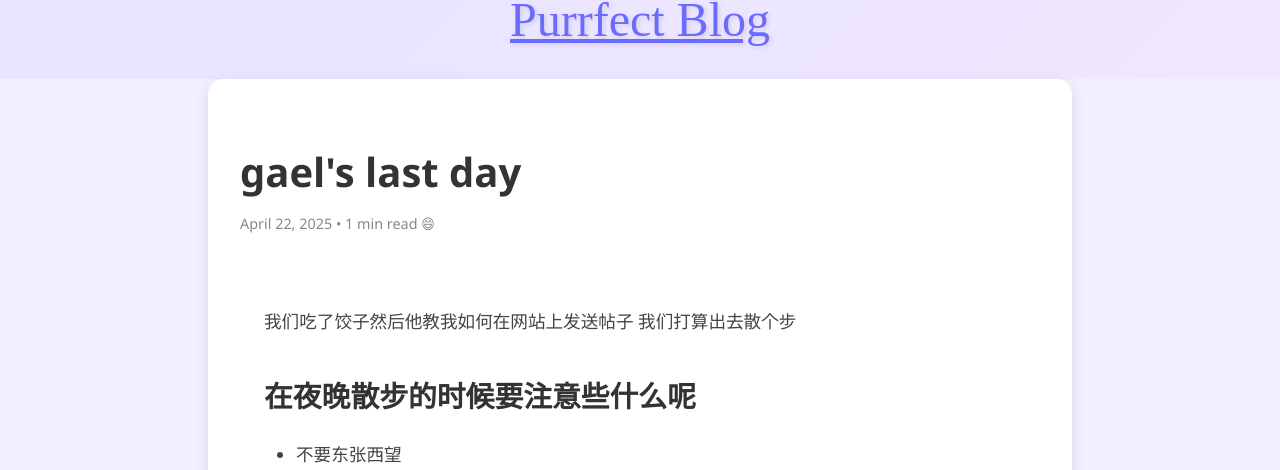
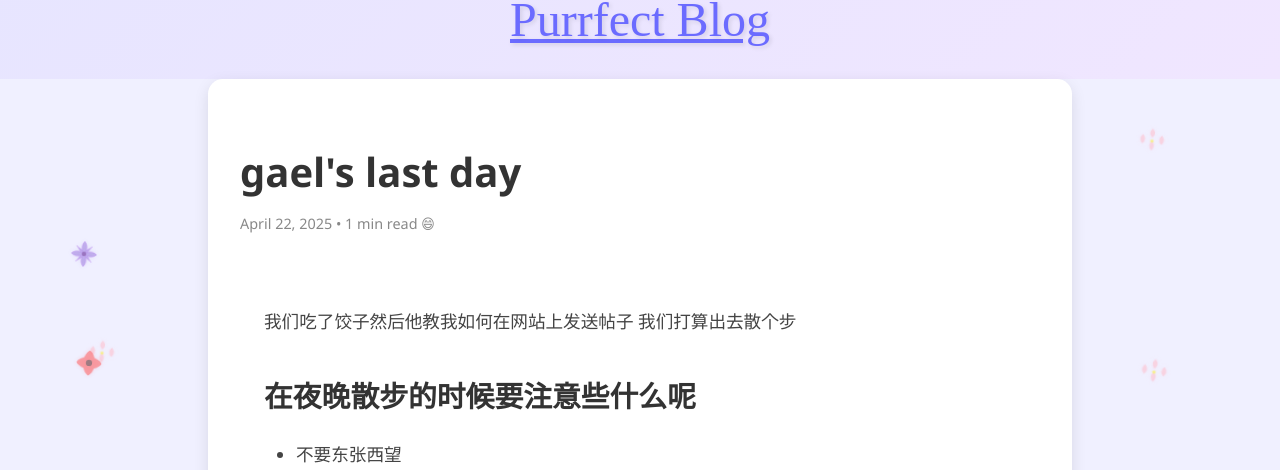
Before and after one commit to booisthebest/booisthebest.github.io, a Jekyll site: the page built from _posts/2025-04-22-gael-last-day.md, in a window 1280 px wide. Shown: the part 340-810 px from the top of the page. Built offline with Jekyll 4.4.1, drawn with Linux system fonts in a browser that asks for light colours.

Commit message:
added flowery background

```diff
--- /dev/null
+++ b/_includes/nature-elements.html
@@ -0,0 +1,92 @@
+<!-- Fern Tree SVG -->
+<div class="fern-container">
+  <svg class="fern" viewBox="0 0 100 200" xmlns="http://www.w3.org/2000/svg">
+    <path class="fern-stem" d="M50,10 Q50,190 50,190" fill="none" stroke="#2d5a27" stroke-width="2"/>
+    <g class="fern-leaves">
+      <path d="M50,20 Q70,25 80,20 Q70,35 50,25" fill="none" stroke="#3a7a34" stroke-width="1.5"/>
+      <path d="M50,40 Q70,45 80,40 Q70,55 50,45" fill="none" stroke="#3a7a34" stroke-width="1.5"/>
+      <path d="M50,60 Q30,65 20,60 Q30,75 50,65" fill="none" stroke="#3a7a34" stroke-width="1.5"/>
+      <path d="M50,80 Q70,85 80,80 Q70,95 50,85" fill="none" stroke="#3a7a34" stroke-width="1.5"/>
+      <path d="M50,100 Q30,105 20,100 Q30,115 50,105" fill="none" stroke="#3a7a34" stroke-width="1.5"/>
+      <path d="M50,120 Q70,125 80,120 Q70,135 50,125" fill="none" stroke="#3a7a34" stroke-width="1.5"/>
+      <path d="M50,140 Q30,145 20,140 Q30,155 50,145" fill="none" stroke="#3a7a34" stroke-width="1.5"/>
+    </g>
+  </svg>
+</div>
+
+<!-- Cherry Blossom SVG -->
+<div class="blossom-container">
+  <svg class="cherry-blossom" viewBox="0 0 50 50" xmlns="http://www.w3.org/2000/svg">
+    <g class="blossom-petals">
+      <path d="M25,10 Q30,15 25,20 Q20,15 25,10" fill="none" stroke="#ffb7c5" stroke-width="1"/>
+      <path d="M15,20 Q20,25 15,30 Q10,25 15,20" fill="none" stroke="#ffb7c5" stroke-width="1"/>
+      <path d="M35,20 Q40,25 35,30 Q30,25 35,20" fill="none" stroke="#ffb7c5" stroke-width="1"/>
+      <path d="M25,30 Q30,35 25,40 Q20,35 25,30" fill="none" stroke="#ffb7c5" stroke-width="1"/>
+    </g>
+    <circle cx="25" cy="25" r="2" fill="none" stroke="#fff000" stroke-width="0.5"/>
+  </svg>
+</div>
+
+<div class="nature-elements">
+  <!-- Templates for different flower types -->
+  <template id="flower-templates">
+    <!-- Cherry Blossom -->
+    <svg class="flower cherry-blossom" viewBox="0 0 20 20">
+      <g class="petals">
+        <path d="M10,2 Q13,5 10,8 Q7,5 10,2" />
+        <path d="M4,6 Q7,9 4,12 Q1,9 4,6" />
+        <path d="M16,6 Q19,9 16,12 Q13,9 16,6" />
+        <path d="M10,10 Q13,13 10,16 Q7,13 10,10" />
+      </g>
+      <circle cx="10" cy="10" r="1" class="center"/>
+    </svg>
+
+    <!-- Daisy -->
+    <svg class="flower daisy" viewBox="0 0 20 20">
+      <g class="petals">
+        <path d="M10,2 L12,8 L10,10 L8,8 Z" />
+        <path d="M2,10 L8,12 L10,10 L8,8 Z" />
+        <path d="M10,18 L12,12 L10,10 L8,12 Z" />
+        <path d="M18,10 L12,12 L10,10 L12,8 Z" />
+        <path d="M4,4 L9,9 L10,10 L8,8 Z" />
+        <path d="M16,4 L11,9 L10,10 L12,8 Z" />
+        <path d="M4,16 L9,11 L10,10 L8,12 Z" />
+        <path d="M16,16 L11,11 L10,10 L12,12 Z" />
+      </g>
+      <circle cx="10" cy="10" r="2" class="center"/>
+    </svg>
+
+    <!-- Wildflower - improved design -->
+    <svg class="flower wildflower" viewBox="0 0 20 20">
+      <g class="petals">
+        <!-- Center petal group -->
+        <path d="M10,2 C12,4 12,8 10,10 C8,8 8,4 10,2" />
+        <path d="M2,10 C4,12 8,12 10,10 C8,8 4,8 2,10" />
+        <path d="M18,10 C16,12 12,12 10,10 C12,8 16,8 18,10" />
+        <path d="M10,18 C8,16 8,12 10,10 C12,12 12,16 10,18" />
+        <!-- Diagonal petals -->
+        <path d="M5,5 C7,7 7,9 10,10 C9,7 7,7 5,5" />
+        <path d="M15,5 C13,7 13,9 10,10 C11,7 13,7 15,5" />
+        <path d="M5,15 C7,13 9,13 10,10 C7,11 7,13 5,15" />
+        <path d="M15,15 C13,13 11,13 10,10 C13,11 13,13 15,15" />
+      </g>
+      <circle cx="10" cy="10" r="1.5" class="center"/>
+    </svg>
+
+    <!-- Poppy -->
+    <svg class="flower poppy" viewBox="0 0 20 20">
+      <g class="petals">
+        <path d="M10,2 C15,5 15,15 10,18 C5,15 5,5 10,2" />
+        <path d="M2,10 C5,15 15,15 18,10 C15,5 5,5 2,10" />
+      </g>
+      <circle cx="10" cy="10" r="2" class="center"/>
+    </svg>
+  </template>
+
+  <!-- Falling Petal Template -->
+  <template id="petal-template">
+    <svg class="falling-petal" viewBox="0 0 10 10">
+      <path d="M5,1 Q7,3 5,5 Q3,3 5,1" />
+    </svg>
+  </template>
+</div>
--- a/_layouts/default.html
+++ b/_layouts/default.html
@@ -17,6 +17,8 @@
     <link rel="stylesheet" href="https://cdnjs.cloudflare.com/ajax/libs/font-awesome/6.4.0/css/all.min.css">
 </head>
 <body>
+    {% include nature-elements.html %}
+
     <header class="site-header">
         <nav>
             <div class="social-links">
@@ -50,5 +52,6 @@
 
     <script src="{{ '/js/cat.js' | relative_url }}"></script>
     <script src="{{ '/js/script.js' | relative_url }}"></script>
+    <script src="{{ '/js/nature.js' | relative_url }}"></script>
 </body>
 </html>
--- /dev/null
+++ b/_sass/_nature.scss
@@ -0,0 +1,319 @@
+// Nature elements styling
+.nature-elements {
+  position: fixed;
+  pointer-events: none;
+  width: 100%;
+  height: 100%;
+  top: 0;
+  left: 0;
+  z-index: -1;
+  overflow: hidden;
+
+  // Create side columns for nature elements
+  &::before,
+  &::after {
+    content: '';
+    position: fixed;
+    top: 0;
+    width: 20vw; // Side column width
+    height: 100vh;
+    pointer-events: none;
+    z-index: -1;
+  }
+
+  &::before {
+    left: 0;
+  }
+
+  &::after {
+    right: 0;
+  }
+}
+
+.tree-container {
+  position: fixed;
+  opacity: 0;
+  transform: translateY(30px);
+  transition: opacity 1.2s ease-out, transform 1.5s ease-out;
+  filter: opacity(0.5);
+
+  &.visible {
+    opacity: 0.5;
+    transform: translateY(0);
+  }
+
+  svg {
+    width: 200px;
+    height: 300px;
+  }
+}
+
+.tree-trunk, .tree-branches path {
+  stroke-dasharray: 1000;
+  stroke-dashoffset: 1000;
+  transition: stroke-dashoffset 2s ease-out;
+}
+
+.visible .tree-trunk,
+.visible .tree-branches path {
+  stroke-dashoffset: 0;
+}
+
+.fern-container, .blossom-container {
+  position: fixed; // Changed from absolute to fixed
+  opacity: 0;
+  transform: translateY(50px);
+  transition: opacity 1.2s ease-out, transform 1.5s ease-out;
+  filter: opacity(0.5); // Added alpha transparency
+
+  &.visible {
+    opacity: 0.5; // Match the filter opacity
+    transform: translateY(0);
+  }
+
+  // Add drawing animation for elements
+  &.visible svg path {
+    stroke-dashoffset: 0;
+  }
+}
+
+.fern {
+  width: 60px;
+  height: 120px;
+
+  .fern-stem,
+  .fern-leaves path {
+    stroke-dasharray: 1000;
+    stroke-dashoffset: 1000;
+    transition: stroke-dashoffset 2s ease-out;
+  }
+
+  .fern-leaves {
+    transform-origin: center;
+    animation: sway 8s ease-in-out infinite;
+  }
+}
+
+.cherry-blossom {
+  width: 20px;
+  height: 20px;
+  position: absolute;
+  opacity: 0;
+  transition: opacity 0.8s ease-out;
+
+  &.active {
+    opacity: 1;
+  }
+
+  path {
+    stroke-dasharray: 100;
+    stroke-dashoffset: 100;
+    transition: stroke-dashoffset 1.5s ease-out;
+    stroke: #ffb7c5;
+    stroke-width: 1;
+  }
+
+  .blossom-petals {
+    transform-origin: center;
+    animation: rotate 10s linear infinite;
+  }
+}
+
+// Position elements on sides only
+@for $i from 1 through 10 {
+  .fern-#{$i} {
+    @if $i % 2 == 0 {
+      left: 5vw;
+    } @else {
+      right: 5vw;
+    }
+    bottom: #{10 + random(70)}vh;
+    transform: scale(#{0.6 + random(5) * 0.1}) rotate(#{random(20) - 10}deg);
+  }
+
+  .blossom-#{$i} {
+    @if $i % 2 == 0 {
+      right: #{5 + random(15)}vw;
+    } @else {
+      left: #{5 + random(15)}vw;
+    }
+    top: #{random(80)}vh;
+    transform: scale(#{0.6 + random(5) * 0.1});
+  }
+}
+
+// Position trees on sides
+@for $i from 1 through 4 {
+  .tree-#{$i} {
+    @if $i % 2 == 0 {
+      right: #{5 + random(10)}vw;
+    } @else {
+      left: #{5 + random(10)}vw;
+    }
+    bottom: #{random(30)}vh;
+    transform: scale(#{0.6 + random(4) * 0.1});
+  }
+}
+
+.falling-petal {
+  position: absolute;
+  width: 10px;
+  height: 10px;
+  pointer-events: none;
+  z-index: -1;
+}
+
+// Animations
+@keyframes sway {
+  0%, 100% { transform: rotate(0deg); }
+  50% { transform: rotate(3deg); }
+}
+
+@keyframes rotate {
+  from { transform: rotate(0deg); }
+  to { transform: rotate(360deg); }
+}
+
+// Drawing animation for cherry blossoms
+@keyframes draw {
+  to {
+    stroke-dashoffset: 0;
+  }
+}
+
+// Falling animation for blossoms
+@keyframes fall {
+  0% {
+    transform: translate(0, -10px) rotate(0deg);
+    opacity: 0.8;
+  }
+  100% {
+    transform: translate(#{random(100)}px, #{100 + random(50)}px) rotate(360deg);
+    opacity: 0;
+  }
+}
+
+// Apply sway animation to blossoms
+.cherry-blossom {
+  animation: sway 4s ease-in-out infinite;
+}
+
+// Falling petal variations
+@for $i from 1 through 5 {
+  .falling-petal-#{$i} {
+    animation: fall #{3 + random(4)}s linear infinite;
+    animation-delay: #{random(5)}s;
+  }
+}
+
+.flower {
+  position: fixed;
+  opacity: 0;
+  transform: translateY(20px) scale(0);
+  transition: opacity 1s ease-out, transform 1.2s ease-out;
+  width: 30px;
+  height: 30px;
+
+  &.visible {
+    opacity: 0.7;
+    transform: translateY(0) scale(1);
+  }
+
+  &.cherry-blossom {
+    .petals path { fill: #ffb7c5; }
+    .center { fill: #fff000; }
+  }
+
+  &.daisy {
+    .petals path { fill: #ffffff; }
+    .center { fill: #fff000; }
+  }
+
+  &.wildflower {
+    .petals path {
+      fill: #9370DB;
+      stroke: #8A2BE2;
+      stroke-width: 0.3;
+    }
+    .center {
+      fill: #4B0082;
+      stroke: #9370DB;
+      stroke-width: 0.2;
+    }
+  }
+
+  &.poppy {
+    .petals path { fill: #ff4d4d; }
+    .center { fill: #4a1414; }
+  }
+}
+
+.falling-petal {
+  position: fixed;
+  width: 15px;
+  height: 15px;
+  opacity: 0;
+  pointer-events: none;
+  z-index: -1;
+
+  path {
+    fill: var(--petal-color, #ffb7c5);
+    stroke: rgba(255, 255, 255, 0.3);
+    stroke-width: 0.2;
+  }
+}
+
+// Flower position variations - increased range for more flowers
+@for $i from 1 through 60 {
+  .flower-#{$i} {
+    left: #{random(90)}vw;
+    top: #{random(90)}vh;
+    z-index: -1;
+    transform-origin: center;
+    animation: sway #{4 + random(4)}s ease-in-out infinite;
+    animation-delay: #{random(3)}s;
+
+    @if $i % 4 == 0 {
+      --petal-color: #ffb7c5; // Cherry blossom
+      filter: drop-shadow(0 0 2px rgba(255, 183, 197, 0.3));
+    } @else if $i % 4 == 1 {
+      --petal-color: #ffffff; // Daisy
+      filter: drop-shadow(0 0 2px rgba(255, 255, 255, 0.3));
+    } @else if $i % 4 == 2 {
+      --petal-color: #9370DB; // Wildflower
+      filter: drop-shadow(0 0 2px rgba(147, 112, 219, 0.3));
+    } @else {
+      --petal-color: #ff4d4d; // Poppy
+      filter: drop-shadow(0 0 2px rgba(255, 77, 77, 0.3));
+    }
+  }
+}
+
+// Animations
+@keyframes sway {
+  0%, 100% { transform: rotate(0deg); }
+  25% { transform: rotate(5deg) scale(1.05); }
+  75% { transform: rotate(-5deg) scale(0.95); }
+}
+
+@keyframes float {
+  0% {
+    transform: translateY(0) rotate(0deg);
+    opacity: 0;
+  }
+  20% {
+    opacity: 0.6;
+  }
+  100% {
+    transform: translateY(100vh) rotate(360deg);
+    opacity: 0;
+  }
+}
+
+// Falling petal variations
+@for $i from 1 through 5 {
+  .falling-petal-#{$i} {
+    animation: float #{5 + random(5)}s linear infinite;
+    animation-delay: #{random(5)}s;
+  }
+}
--- a/assets/css/main.scss
+++ b/assets/css/main.scss
@@ -5,6 +5,8 @@
 $baseDir: "../../_sass";
 
 @import "base";
+@import "nature";
 @import "cat";
+@import "posts";
 @import "book";
-@import "posts";
+@import "style";
--- /dev/null
+++ b/js/nature.js
@@ -0,0 +1,122 @@
+class NatureElements {
+    constructor() {
+        this.initialized = false;
+        this.flowerTypes = ['cherry-blossom', 'daisy', 'wildflower', 'poppy'];
+        this.flowerColors = {
+            'cherry-blossom': '#ffb7c5',
+            'daisy': '#ffffff',
+            'wildflower': '#9370DB', // Updated to a richer violet
+            'poppy': '#ff4d4d'
+        };
+        this.init();
+    }
+
+    init() {
+        if (this.initialized) return;
+
+        this.container = document.querySelector('.nature-elements');
+        if (!this.container) return;
+
+        this.createFlowers();
+        this.setupFallingPetals();
+        this.setupScrollObserver();
+
+        this.initialized = true;
+    }
+
+    createFlowers() {
+        const templates = document.getElementById('flower-templates');
+        if (!templates) return;
+
+        // Increased to 60 flowers
+        for (let i = 1; i <= 60; i++) {
+            const flowerType = this.flowerTypes[i % this.flowerTypes.length];
+            const flower = templates.content.querySelector(`.${flowerType}`).cloneNode(true);
+            const wrapper = document.createElement('div');
+            wrapper.className = `flower flower-${i} ${flowerType}`;
+
+            // Distribute flowers in a more natural pattern
+            const xPos = Math.random() * 90 + 5; // 5-95% of viewport width
+            const yPos = Math.random() * 85 + 5; // 5-90% of viewport height
+            wrapper.style.left = `${xPos}vw`;
+            wrapper.style.top = `${yPos}vh`;
+
+            // Add slight random rotation
+            const rotation = Math.random() * 360;
+            wrapper.style.transform = `rotate(${rotation}deg)`;
+
+            wrapper.appendChild(flower);
+            this.container.appendChild(wrapper);
+        }
+    }
+
+    setupFallingPetals() {
+        const petalTemplate = document.getElementById('petal-template');
+        if (!petalTemplate) return;
+
+        this.petalsPool = [];
+
+        // Increased to 40 petals
+        for (let i = 0; i < 40; i++) {
+            const petal = petalTemplate.content.cloneNode(true).querySelector('.falling-petal');
+            petal.classList.add(`falling-petal-${i % 5 + 1}`);
+
+            // Use flower colors for petals
+            const flowerType = this.flowerTypes[i % this.flowerTypes.length];
+            petal.style.setProperty('--petal-color', this.flowerColors[flowerType]);
+
+            this.container.appendChild(petal);
+            this.petalsPool.push(petal);
+        }
+
+        this.animatePetals();
+        setInterval(() => this.animatePetals(), 5000);
+    }
+
+    animatePetals() {
+        this.petalsPool.forEach((petal, index) => {
+            setTimeout(() => {
+                this.resetPetal(petal);
+            }, index * 150);
+        });
+    }
+
+    resetPetal(petal) {
+        const xPos = Math.random() * 100;
+        petal.style.left = `${xPos}vw`;
+        petal.style.top = '-10px';
+
+        const scale = 0.5 + Math.random() * 0.5;
+        const rotation = Math.random() * 360;
+        petal.style.transform = `scale(${scale}) rotate(${rotation}deg)`;
+    }
+
+    setupScrollObserver() {
+        const observer = new IntersectionObserver((entries) => {
+            entries.forEach(entry => {
+                if (entry.isIntersecting) {
+                    const flowers = this.container.querySelectorAll('.flower');
+                    flowers.forEach((flower, index) => {
+                        setTimeout(() => {
+                            flower.classList.add('visible');
+                        }, index * 50); // Faster appearance for more flowers
+                    });
+                    observer.unobserve(entry.target);
+                }
+            });
+        }, {
+            threshold: [0.1, 0.2, 0.3],
+            rootMargin: '20px'
+        });
+
+        const main = document.querySelector('main');
+        if (main) {
+            observer.observe(main);
+        }
+    }
+}
+
+// Initialize when DOM is loaded
+document.addEventListener('DOMContentLoaded', () => {
+    window.natureElements = new NatureElements();
+});
```
Also changed, not shown: assets/img/nz_landscape_1.jpeg (added).
